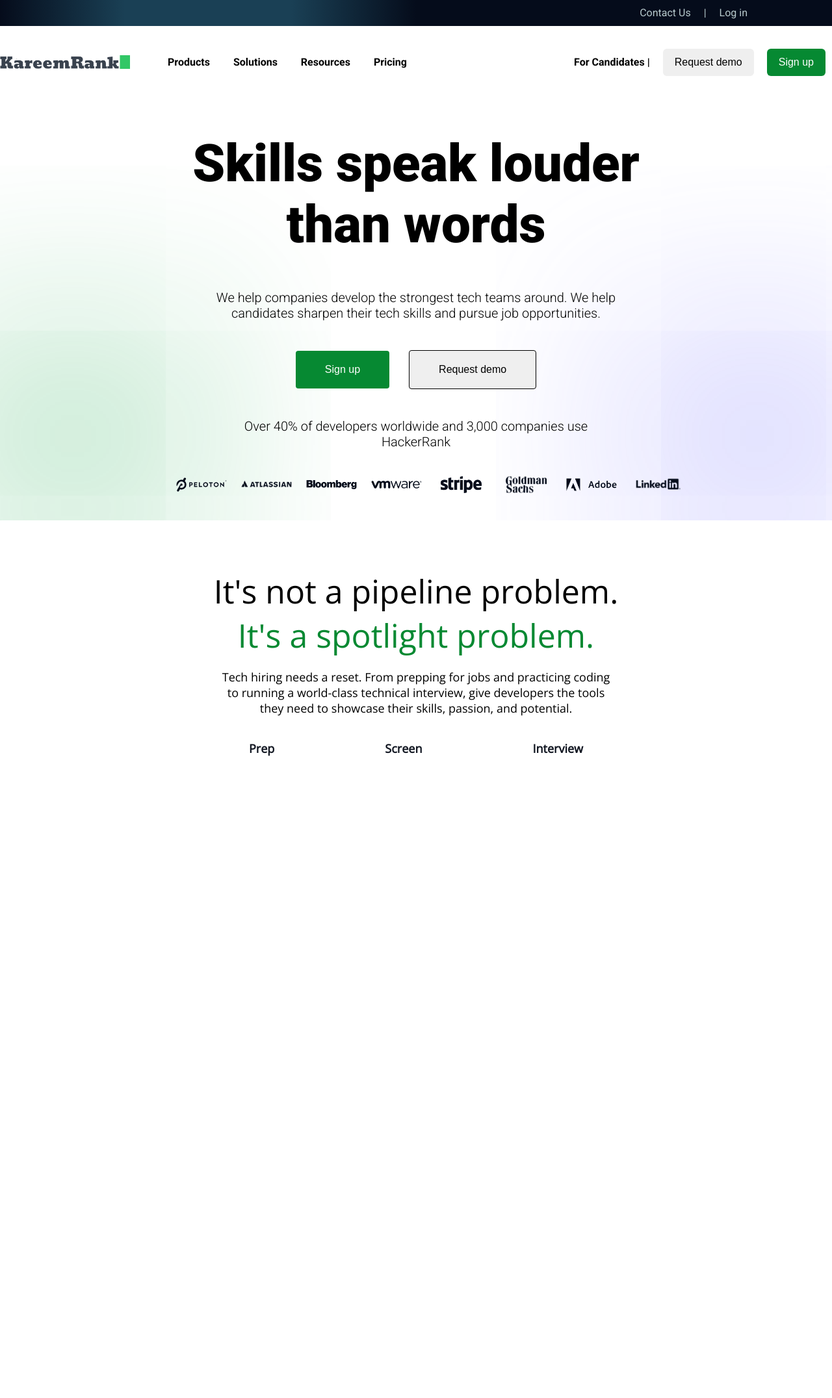
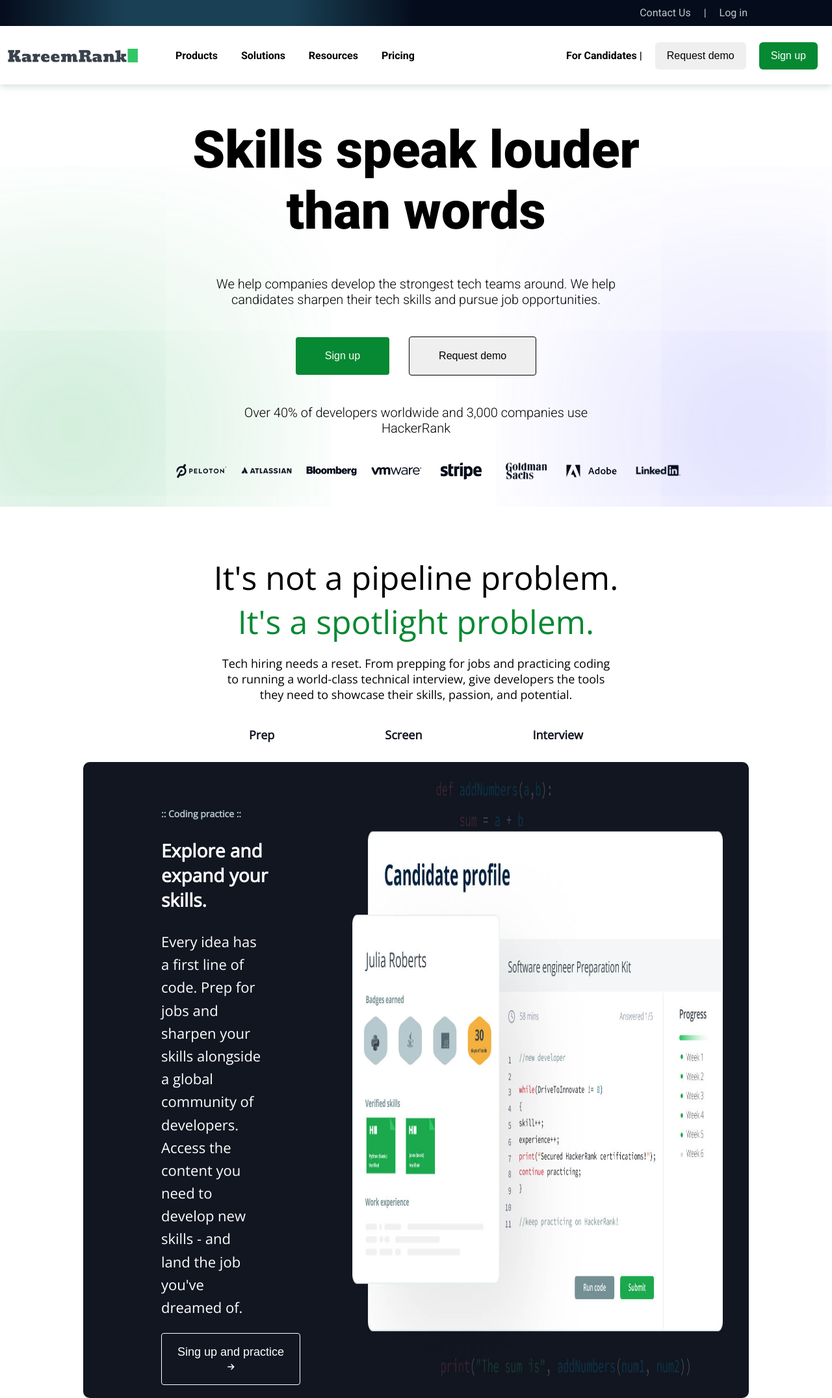
Before and after one commit to Kareemmmfayed/hackerrank-clone, a React (Create React App) app: page / in a window 1280 px wide. Shown: the whole page at 65% size. Before the commit the page ends 1876 px from the top, so only its background shows below. Built offline with nearby package versions, Linux system fonts and the light colour scheme.

Commit message:
Working on the skills section

```diff
--- /dev/null
+++ b/src/components/Skills.js
@@ -0,0 +1,21 @@
+import React from 'react'
+import skillsImg from '../assets/community.jpg'
+import { FontAwesomeIcon } from '@fortawesome/react-fontawesome'
+import { faArrowRight } from '@fortawesome/free-solid-svg-icons'
+
+function Skills() {
+    return (
+        <div className='skills'>
+            <div className='skills__info'>
+                <div className='skills__info__label'>:: Coding practice ::</div>
+                <h3>Explore and expand your skills.</h3>
+                <p>Every idea has a first line of code. Prep for jobs and sharpen your skills alongside a global community of developers.
+                Access the content you need to develop new skills - and land the job you've dreamed of.</p>
+                <button>Sing up and practice <FontAwesomeIcon icon={faArrowRight} /> </button>
+            </div>
+            <img src={skillsImg} alt='Candidate Profile'/>
+        </div>
+    )
+}
+
+export default Skills
--- a/src/components/Slides.js
+++ b/src/components/Slides.js
@@ -1,4 +1,5 @@
 import React from 'react'
+import Skills from './Skills'
 
 function Slides() {
     return (
@@ -12,7 +13,7 @@ function Slides() {
                 <a href='#screen'>Screen</a>
                 <a href='#interview'>Interview</a>
             </nav>
-
+            <Skills />
         </div>
     )
 }
--- a/src/styles/_header.scss
+++ b/src/styles/_header.scss
@@ -1,4 +1,11 @@
 header {
+
+    height: 130px;
+    position: sticky;
+    background: white;
+    z-index: 1000;
+    top: 0;
+    box-shadow: 0 3px 10px 0 rgba(115,143,147,0.3);
 
     .header__top {
         height: 40px;
@@ -26,7 +33,7 @@ header {
         justify-content: space-between;
         align-items: center;
         width: 100%;
-        padding: 30px 90px;
+        padding: 20px 90px;
         position: relative;
 
         @media (max-width: 600px) {
@@ -158,7 +165,7 @@ header {
 
 @media (min-width: 1060px) and (max-width: 1385px) {
     header nav {
-        padding: 30px 0;
+        padding: 20px 12px;
     }
 }
 
--- /dev/null
+++ b/src/styles/_skills.scss
@@ -0,0 +1,68 @@
+.skills {
+    background-color: var(--main-dark);
+    width: 80%;
+    margin: 10px auto;
+    display: flex;
+    border-radius: 10px;
+    padding: 20px 40px;
+
+
+    @media (max-width: 1024px) {
+        flex-direction: column;
+    }
+
+    &__info {
+
+        display: block;
+        padding: 50px 80px 0;
+
+        &__label {
+
+            color: #B7C9CC;
+            font-weight: 600;
+            font-size: 14px;
+        }
+
+        > h3 {
+            color: white;
+            font-size: 28px;
+            font-weight: bold;
+        }
+
+        > p {
+            color: white;
+            font-size: 22px;
+            line-height: 1.6;
+            padding: 0 60px 0 0;
+        }
+
+        > button {
+            border-radius: 4px;
+            border: 1px solid white;
+            background: var(--main-dark);
+            color: white;
+            padding: 18px;
+            font-size: 18px;
+            cursor: pointer;
+
+            > svg {
+                font-size: 12px;
+                transition: all 0.4s;
+            }
+        }
+
+        > button:hover svg {
+            transform: translate(80%, 0);
+        }
+    }
+
+    > img {
+        width: 570px;
+
+
+        @media (max-width: 1024px) {
+            margin-top: 10px;
+            width: 100%;
+        }
+    }
+}
--- a/src/styles/_slides.scss
+++ b/src/styles/_slides.scss
@@ -3,7 +3,7 @@
     width: 100%;
     font-family: 'Open Sans', sans-serif;
 
-    h2 {
+    > h2 {
         text-align: center;
         margin: 75px 0 0;
         font-size: 50px;
@@ -14,12 +14,12 @@
         }
     }
 
-    h2:last-of-type {
+    > h2:last-of-type {
         margin: 0;
         color: var(--main-btn);
     }
 
-    p {
+    > p {
         text-align: center;
         padding: 0 26%;
         font-size: 18px;
--- a/src/styles/main.css
+++ b/src/styles/main.css
@@ -25,6 +25,14 @@ body {
   min-width: 470px;
 }
 
+header {
+  height: 130px;
+  position: sticky;
+  background: white;
+  z-index: 1000;
+  top: 0;
+  box-shadow: 0 3px 10px 0 rgba(115, 143, 147, 0.3);
+}
 header .header__top {
   height: 40px;
   background: #050C1B linear-gradient(90deg, #050C1B, #1A4055 15%, #1A4055 35%, #050C1B 50%);
@@ -48,7 +56,7 @@ header nav {
   justify-content: space-between;
   align-items: center;
   width: 100%;
-  padding: 30px 90px;
+  padding: 20px 90px;
   position: relative;
 }
 @media (max-width: 600px) {
@@ -156,7 +164,7 @@ header nav .nav__menu .nav__menu__line {
 
 @media (min-width: 1060px) and (max-width: 1385px) {
   header nav {
-    padding: 30px 0;
+    padding: 20px 12px;
   }
 }
 @media (min-width: 1088px) and (max-width: 1145px) {
@@ -300,34 +308,34 @@ header nav .nav__menu .nav__menu__line {
   width: 100%;
   font-family: "Open Sans", sans-serif;
 }
-.slides h2 {
+.slides > h2 {
   text-align: center;
   margin: 75px 0 0;
   font-size: 50px;
   font-weight: 100;
 }
 @media (max-width: 500px) {
-  .slides h2 {
+  .slides > h2 {
     font-size: 34px;
   }
 }
-.slides h2:last-of-type {
+.slides > h2:last-of-type {
   margin: 0;
   color: var(--main-btn);
 }
-.slides p {
+.slides > p {
   text-align: center;
   padding: 0 26%;
   font-size: 18px;
 }
 @media (max-width: 1080px) {
-  .slides p {
+  .slides > p {
     padding: 0 15%;
     font-size: 24px;
   }
 }
 @media (max-width: 500px) {
-  .slides p {
+  .slides > p {
     font-size: 24px;
   }
 }
@@ -347,4 +355,63 @@ header nav .nav__menu .nav__menu__line {
 }
 .slides nav a:hover {
   text-decoration: underline;
+}
+
+.skills {
+  background-color: var(--main-dark);
+  width: 80%;
+  margin: 10px auto;
+  display: flex;
+  border-radius: 10px;
+  padding: 20px 40px;
+}
+@media (max-width: 1024px) {
+  .skills {
+    flex-direction: column;
+  }
+}
+.skills__info {
+  display: block;
+  padding: 50px 80px 0;
+}
+.skills__info__label {
+  color: #B7C9CC;
+  font-weight: 600;
+  font-size: 14px;
+}
+.skills__info > h3 {
+  color: white;
+  font-size: 28px;
+  font-weight: bold;
+}
+.skills__info > p {
+  color: white;
+  font-size: 22px;
+  line-height: 1.6;
+  padding: 0 60px 0 0;
+}
+.skills__info > button {
+  border-radius: 4px;
+  border: 1px solid white;
+  background: var(--main-dark);
+  color: white;
+  padding: 18px;
+  font-size: 18px;
+  cursor: pointer;
+}
+.skills__info > button > svg {
+  font-size: 12px;
+  transition: all 0.4s;
+}
+.skills__info > button:hover svg {
+  transform: translate(80%, 0);
+}
+.skills > img {
+  width: 570px;
+}
+@media (max-width: 1024px) {
+  .skills > img {
+    margin-top: 10px;
+    width: 100%;
+  }
 }/*# sourceMappingURL=main.css.map */
--- a/src/styles/main.scss
+++ b/src/styles/main.scss
@@ -2,3 +2,4 @@
 @use './header';
 @use './home';
 @use './slides';
+@use './skills';
```
Also changed, not shown: 1 other file (tests, documents, lock files or other folders).
